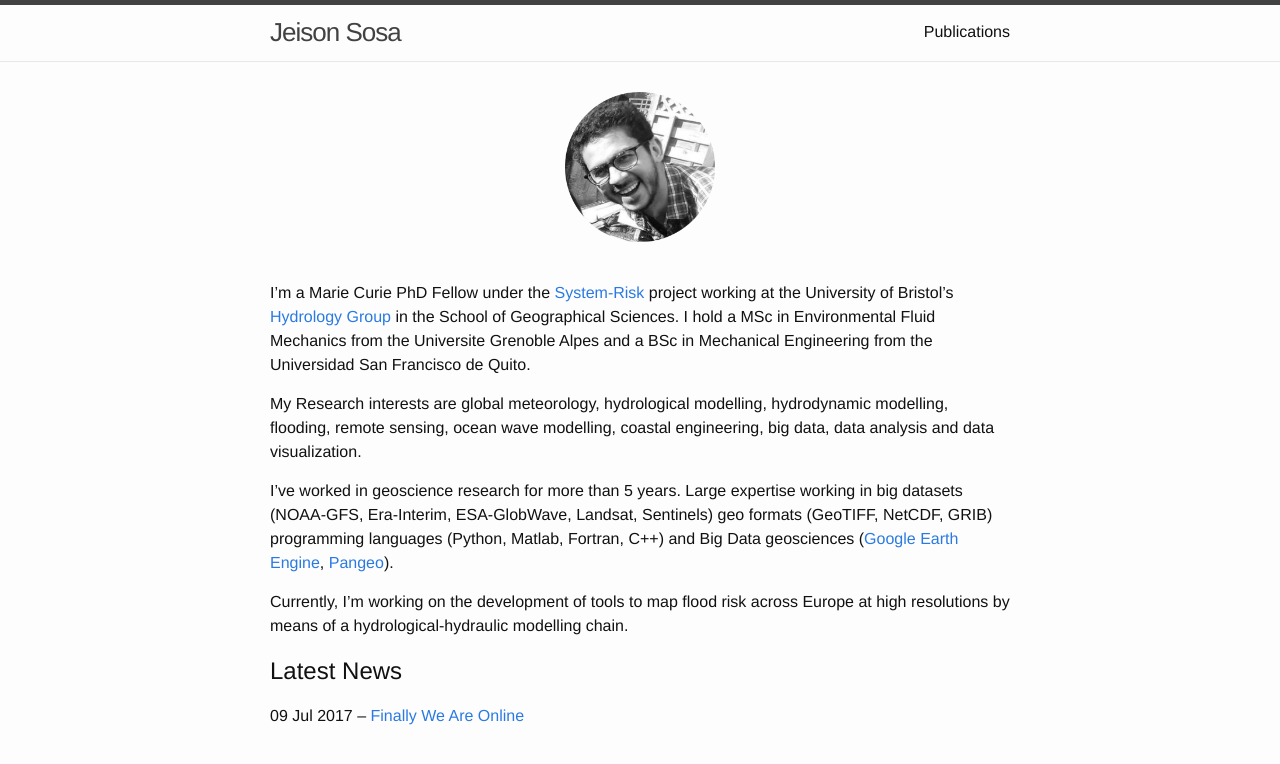
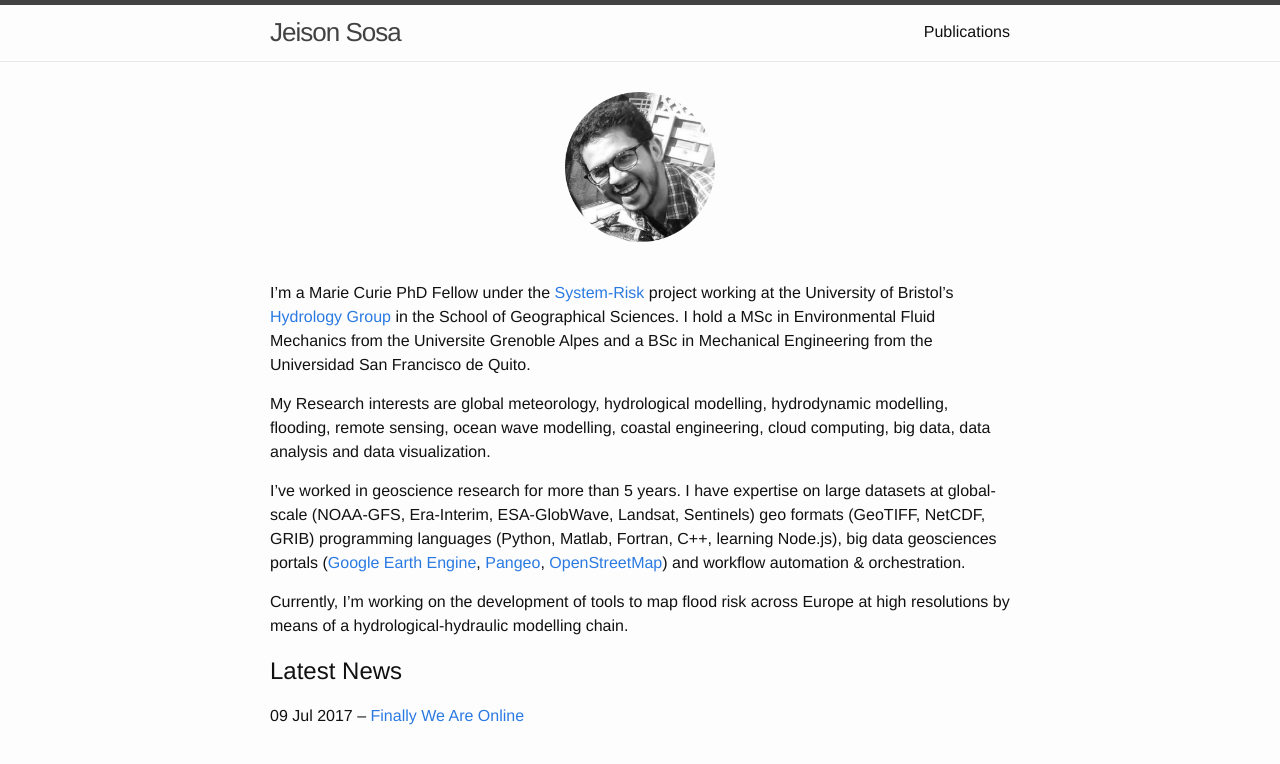
Before and after one commit to jsosa/jsosa.github.io, a Jekyll site: the page built from index.md, in a window 1280 px wide, cut to the strip 0-769 px from the top of the page. Shown: the top 764 px of the strip. Built offline with Jekyll 4.4.1, drawn with Linux system fonts in a browser that asks for light colours.

Commit message:
Update summary

```diff
--- a/index.md
+++ b/index.md
@@ -14,9 +14,9 @@ layout: default
 I'm a Marie Curie PhD Fellow under the [System-Risk](https://system-risk.eu/) project working at the University of Bristol's [Hydrology Group](http://www.bris.ac.uk/geography/research/hydrology/)
 in the School of Geographical Sciences. I hold a MSc in Environmental Fluid Mechanics from the Universite Grenoble Alpes and a BSc in Mechanical Engineering from the Universidad San Francisco de Quito.
 
-My Research interests are global meteorology, hydrological modelling, hydrodynamic modelling, flooding, remote sensing, ocean wave modelling, coastal engineering, big data, data analysis and data visualization.
+My Research interests are global meteorology, hydrological modelling, hydrodynamic modelling, flooding, remote sensing, ocean wave modelling, coastal engineering, cloud computing, big data, data analysis and data visualization.
 
-I've worked in geoscience research for more than 5 years. Large expertise working in big datasets (NOAA-GFS, Era-Interim, ESA-GlobWave, Landsat, Sentinels) geo formats (GeoTIFF, NetCDF, GRIB) programming languages (Python, Matlab, Fortran, C++) and Big Data geosciences ([Google Earth Engine](https://earthengine.google.com/), [Pangeo](http://pangeo-data.org/)).
+I've worked in geoscience research for more than 5 years. I have expertise on large datasets at global-scale (NOAA-GFS, Era-Interim, ESA-GlobWave, Landsat, Sentinels) geo formats (GeoTIFF, NetCDF, GRIB) programming languages (Python, Matlab, Fortran, C++, learning Node.js), big data geosciences portals ([Google Earth Engine](https://earthengine.google.com/), [Pangeo](http://pangeo-data.org/), [OpenStreetMap](https://www.openstreetmap.org/)) and workflow automation & orchestration.
 
 Currently, I'm working on the development of tools to map flood risk across Europe at high resolutions by means of a hydrological-hydraulic modelling chain.
 
```
